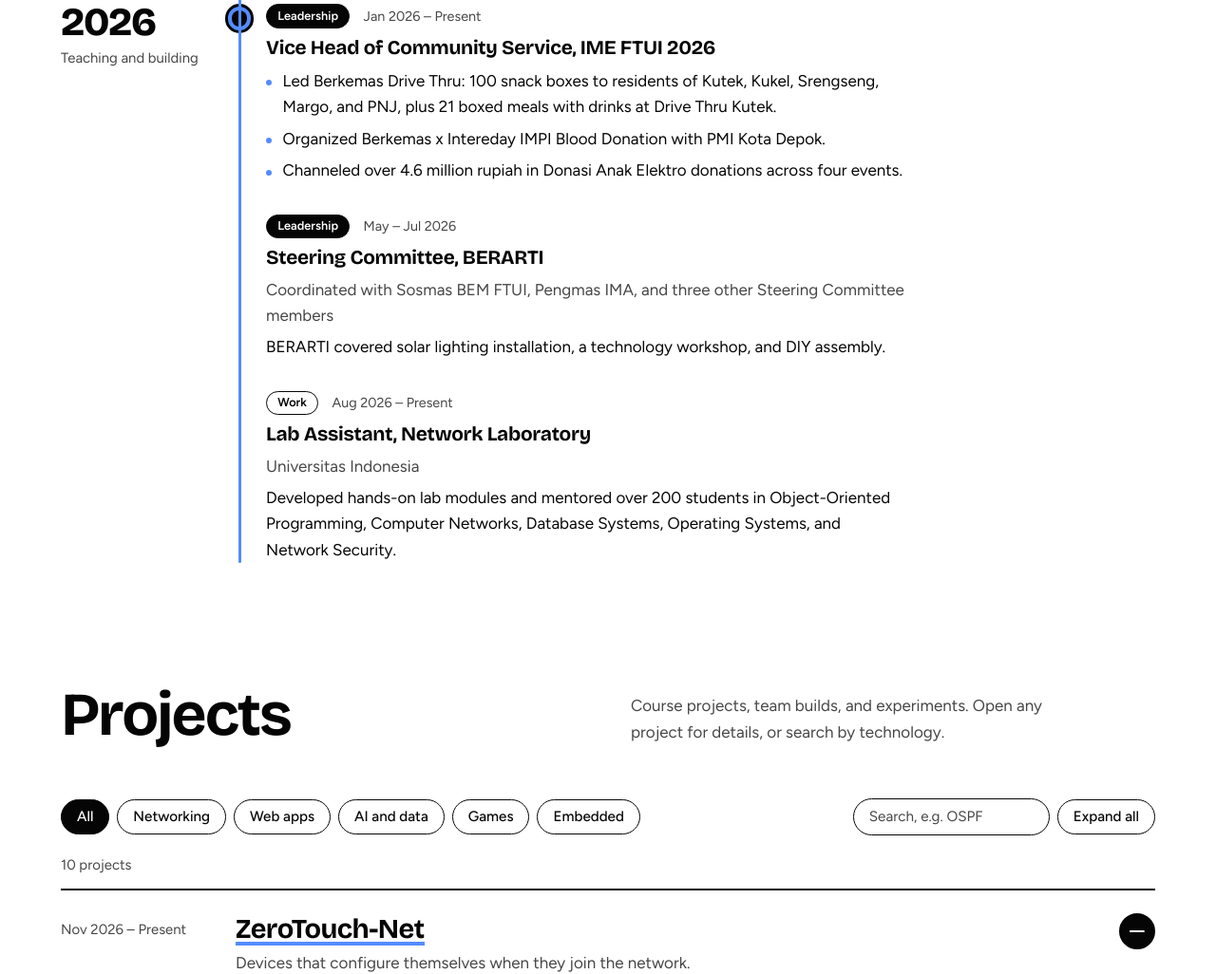
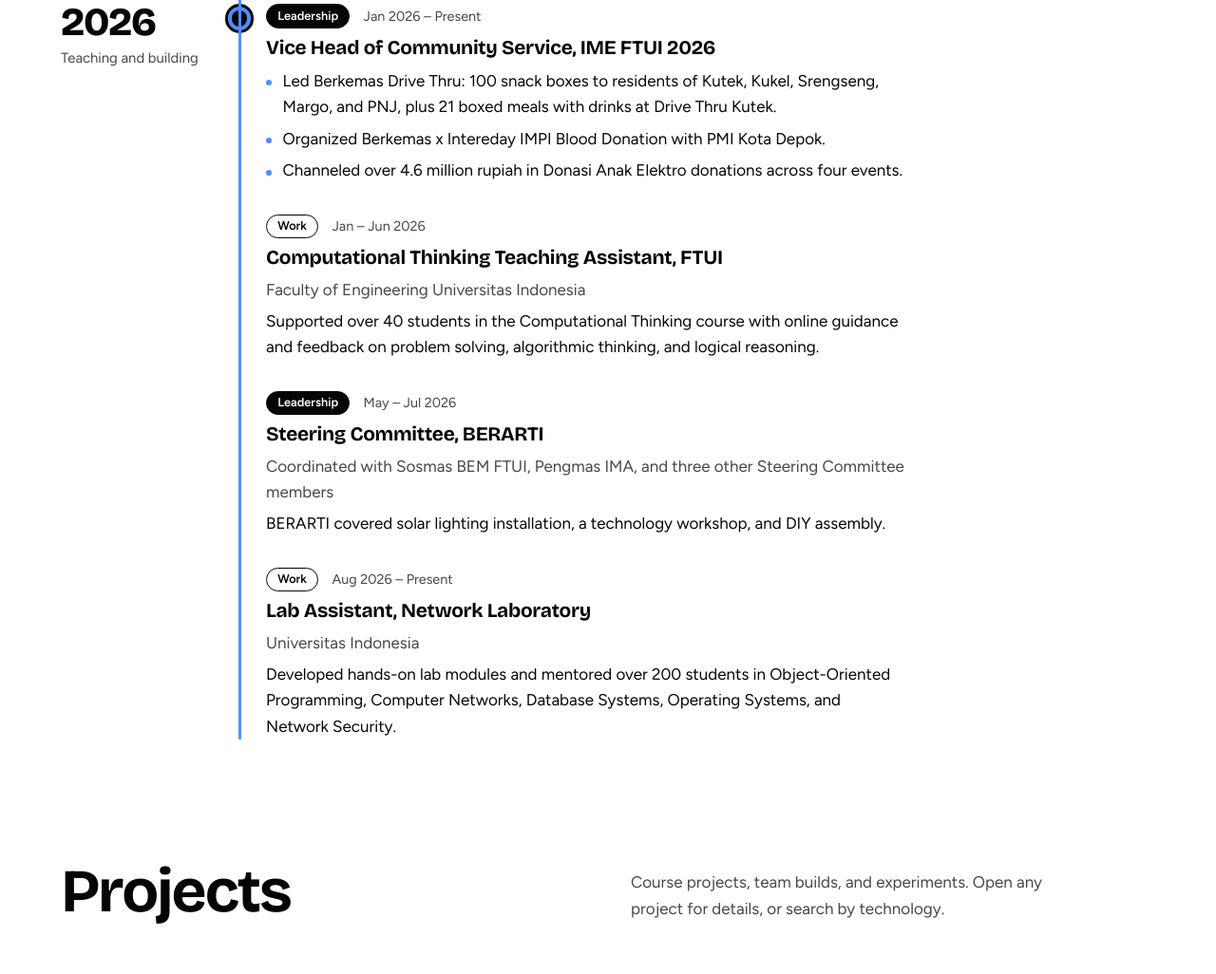
Before and after one commit to nadizzati/nadia_portofolio, a plain HTML site: page index.html in a window 1280 px wide. Shown: the part 3546-4572 px from the top of the page at 95% size. Drawn offline with Linux system fonts and the light colour scheme.

Commit message:
Add Computational Thinking Teaching Assistant experience

```diff
--- a/index.html
+++ b/index.html
@@ -189,6 +189,12 @@
                 <li>Organized Berkemas x Intereday IMPI Blood Donation with PMI Kota Depok.</li>
                 <li>Channeled over 4.6 million rupiah in Donasi Anak Elektro donations across four events.</li>
               </ul>
+            </article>
+            <article class="entry">
+              <header><span class="kind">Work</span><time>Jan – Jun 2026</time></header>
+              <h4>Computational Thinking Teaching Assistant, FTUI</h4>
+              <p class="org">Faculty of Engineering Universitas Indonesia</p>
+              <p>Supported over 40 students in the Computational Thinking course with online guidance and feedback on problem solving, algorithmic thinking, and logical reasoning.</p>
             </article>
             <article class="entry">
               <header><span class="kind kind-lead">Leadership</span><time>May – Jul 2026</time></header>
```
